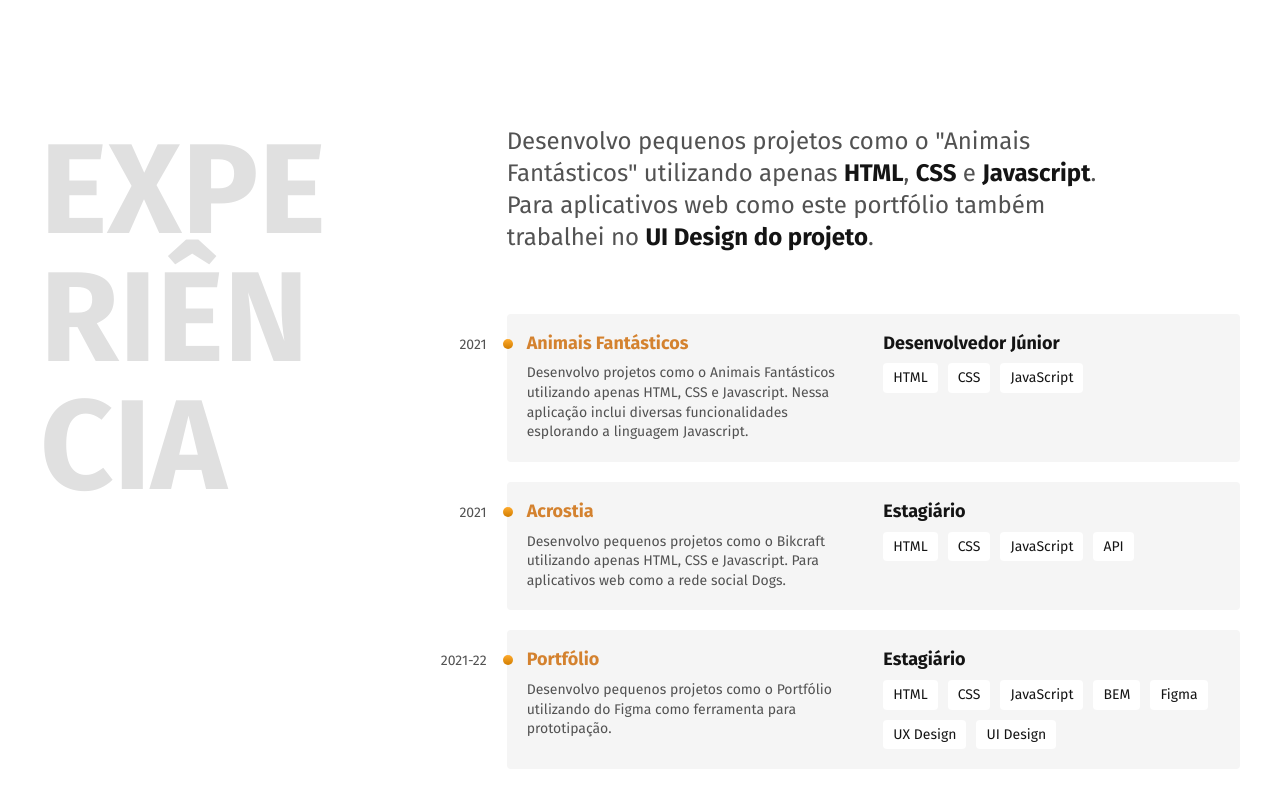
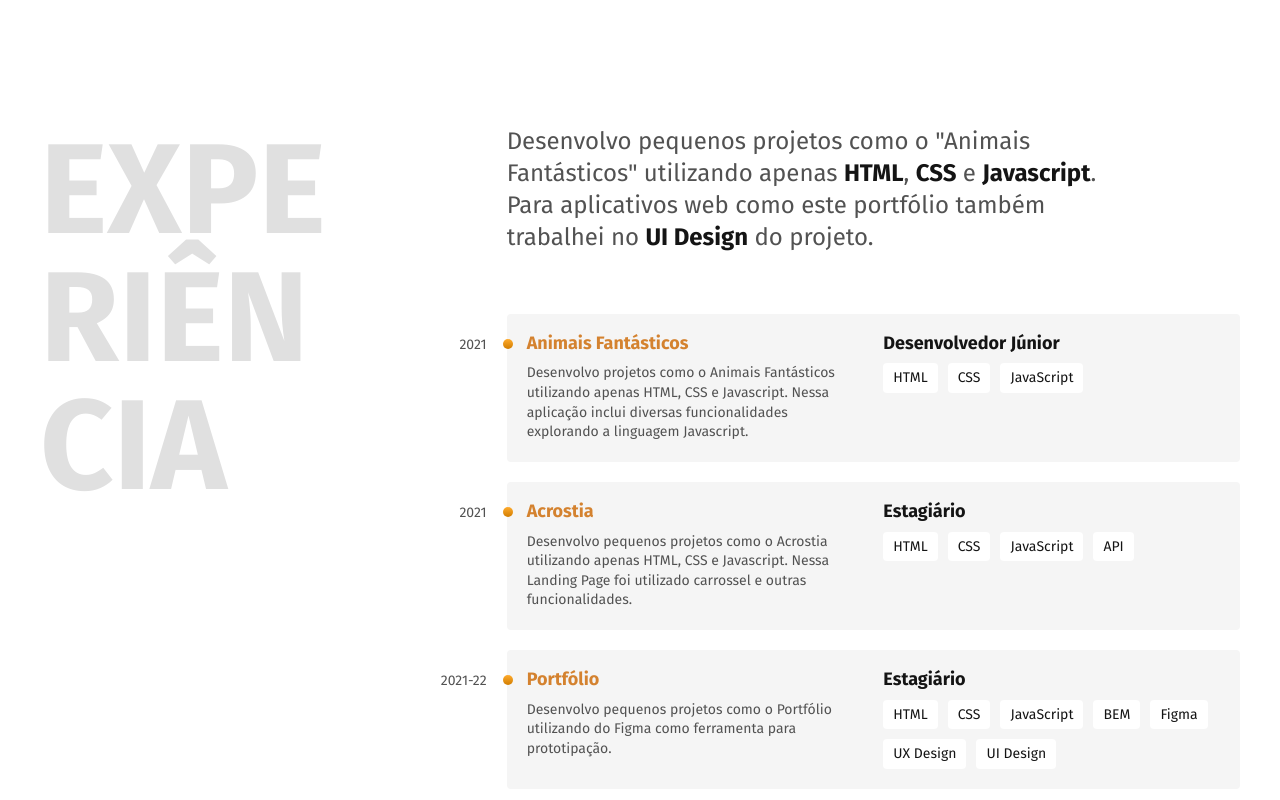
Before and after one commit to maiconhenriquefa/portfolio, a plain HTML site: page index.html in a window 1280 px wide. Shown: the part 674-1474 px from the top of the page. Drawn offline with Linux system fonts and the light colour scheme.

Commit message:
correct info

```diff
--- a/index.html
+++ b/index.html
@@ -46,7 +46,7 @@
   <section class="experiencia" id="experiencia" aria-label="Experiência">
     <h2 class="experiencia__subtitulo is-subtitulo--decoration">Experiência</h2>
     <div>
-      <p class="experiencia__texto">Desenvolvo pequenos projetos como o "Animais Fantásticos" utilizando apenas <strong>HTML</strong>, <strong>CSS</strong> e <strong>Javascript</strong>. Para aplicativos web como este portfólio também trabalhei no <strong>UI Design do projeto</strong>.</p>
+      <p class="experiencia__texto">Desenvolvo pequenos projetos como o "Animais Fantásticos" utilizando apenas <strong>HTML</strong>, <strong>CSS</strong> e <strong>Javascript</strong>. Para aplicativos web como este portfólio também trabalhei no <strong>UI Design</strong> do projeto.</p>
 
       <div class="empresa">
         <span class="empresa__ano">2021</span>
@@ -54,7 +54,7 @@
           <h3 class="empresa__titulo">Animais Fantásticos</h3>
         </a>
         <span class="empresa__titulo">Desenvolvedor Júnior</span>
-        <p class="empresa__texto">Desenvolvo projetos como o Animais Fantásticos utilizando apenas HTML, CSS e Javascript. Nessa aplicação inclui diversas funcionalidades esplorando a linguagem Javascript.</p>
+        <p class="empresa__texto">Desenvolvo projetos como o Animais Fantásticos utilizando apenas HTML, CSS e Javascript. Nessa aplicação inclui diversas funcionalidades explorando a linguagem Javascript.</p>
         <ul class="empresa__habilidades">
           <li>HTML</li>
           <li>CSS</li>
@@ -68,7 +68,7 @@
           <h3 class="empresa__titulo">Acrostia</h3>
         </a>
         <span class="empresa__titulo">Estagiário</span>
-        <p class="empresa__texto">Desenvolvo pequenos projetos como o Bikcraft utilizando apenas HTML, CSS e Javascript. Para aplicativos web como a rede social Dogs.</p>
+        <p class="empresa__texto">Desenvolvo pequenos projetos como o Acrostia utilizando apenas HTML, CSS e Javascript. Nessa Landing Page foi utilizado carrossel e outras funcionalidades.</p>
         <ul class="empresa__habilidades">
           <li>HTML</li>
           <li>CSS</li>
```
